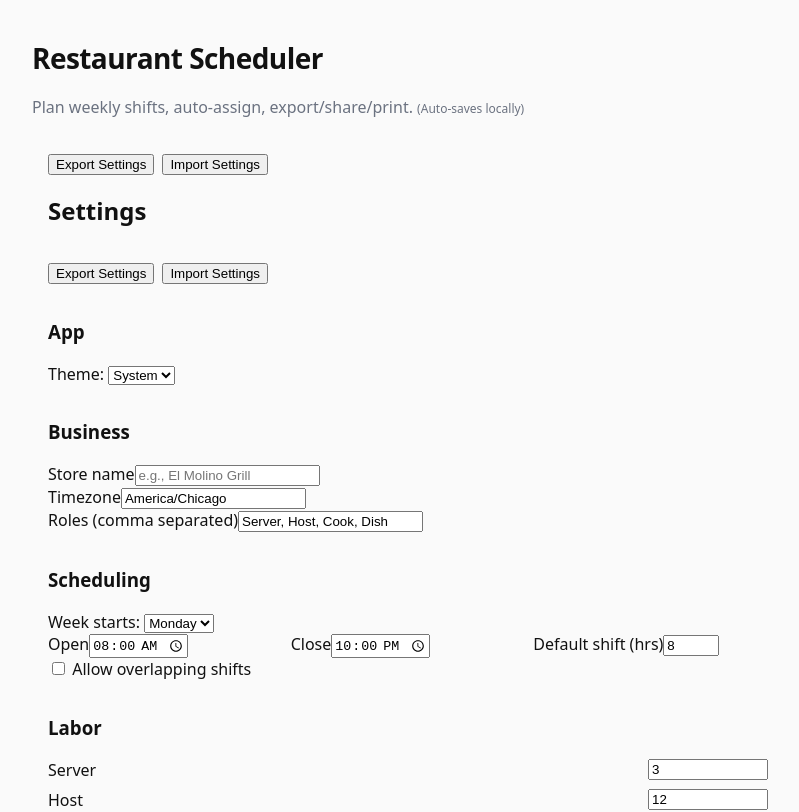
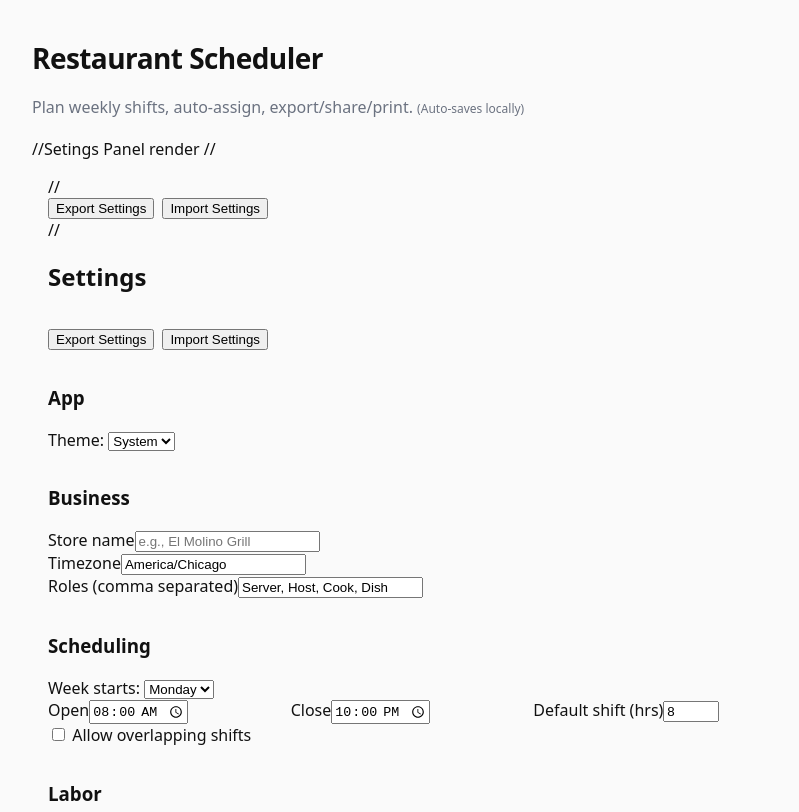
Before and after one commit to Vprince099/restaurant-scheduler, a React (Vite) app: page / in a window 1280 px wide. Shown: the top 812 px of the page, without its empty margins (28-827 px from the left). Built offline with nearby package versions, Linux system fonts and the light colour scheme.

Commit message:
Reverting Settings and removing the cloud section for now Signed-off-by: Eric Perez <103403947+Vprince099@users.noreply.github.com>

```diff
--- a/src/App.jsx
+++ b/src/App.jsx
@@ -1110,12 +1110,14 @@ function App() {
     <div className="container">
       <GlobalStyles />
       <header className="header"><h1 className="headline">Restaurant Scheduler</h1><p className="muted">Plan weekly shifts, auto-assign, export/share/print. <span className="small">(Auto-saves locally)</span></p></header>
-		<div style={{ padding: 16 }}>
-		  <ImportExportButtons />
-		  <SettingsPanel />
-		</div>
 
-      <CloudSyncSection weekStart={weekStart} roles={roles} employees={employees} templates={templates} demand={demand} demandDaily={demandDaily} useDailyDemand={useDailyDemand} shifts={shifts} notes={notes} closedDays={closedDays} setWeekStart={setWeekStart} setRoles={setRoles} setEmployees={setEmployees} setTemplates={setTemplates} setDemand={setDemand} setDemandDaily={setDemandDaily} setUseDailyDemand={setUseDailyDemand} setShifts={setShifts} setNotes={setNotes} setClosedDays={setClosedDays} />
+		//Setings Panel render
+		//<div style={{ padding: 16 }}>
+		  //<ImportExportButtons />
+		  //<SettingsPanel />
+		//</div>
+	// Turned off cloud Storage
+      //<CloudSyncSection weekStart={weekStart} roles={roles} employees={employees} templates={templates} demand={demand} demandDaily={demandDaily} useDailyDemand={useDailyDemand} shifts={shifts} notes={notes} closedDays={closedDays} setWeekStart={setWeekStart} setRoles={setRoles} setEmployees={setEmployees} setTemplates={setTemplates} setDemand={setDemand} setDemandDaily={setDemandDaily} setUseDailyDemand={setUseDailyDemand} setShifts={setShifts} setNotes={setNotes} setClosedDays={setClosedDays} />
 
       <Section title="Week" actions={
         <div style={{ display: "flex", gap: 8, flexWrap:'wrap' }}>
```
